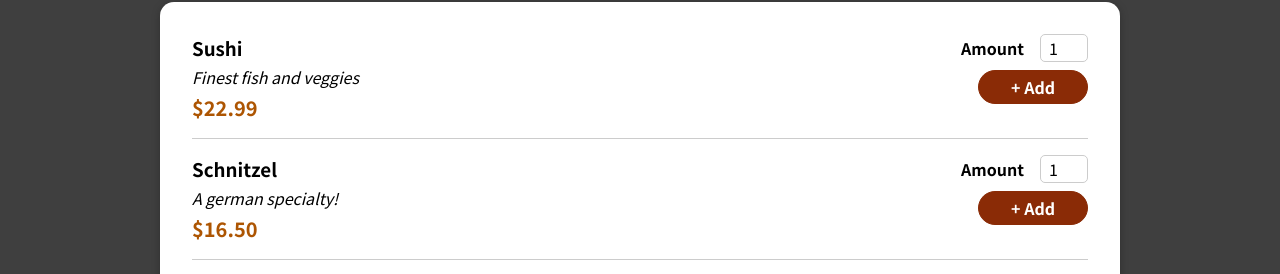
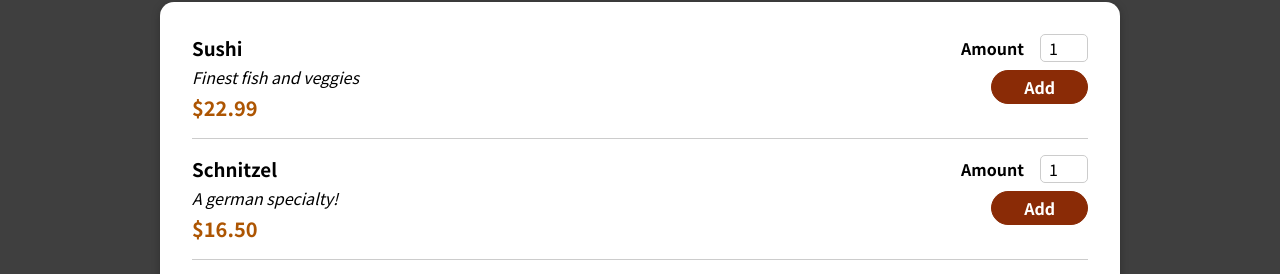
Before and after one commit to Plorrain/react-course-food-delivery-challenge, a React (Create React App) app: page / in a window 1280 px wide. Shown: the part 503-777 px from the top of the page. Built offline with nearby package versions, Linux system fonts and the light colour scheme; the HTML template or start-up script is replaced by a standard one.

Commit message:
small tweaks

```diff
--- a/src/components/Meals/Mealitem/MealitemForm.js
+++ b/src/components/Meals/Mealitem/MealitemForm.js
@@ -17,7 +17,7 @@ return (
           step: '1',
           defaultValue: '1',
         }} />
-        <button>+ Add</button>
+        <button>Add</button>
       </form>
     </Fragment>
   )
```
